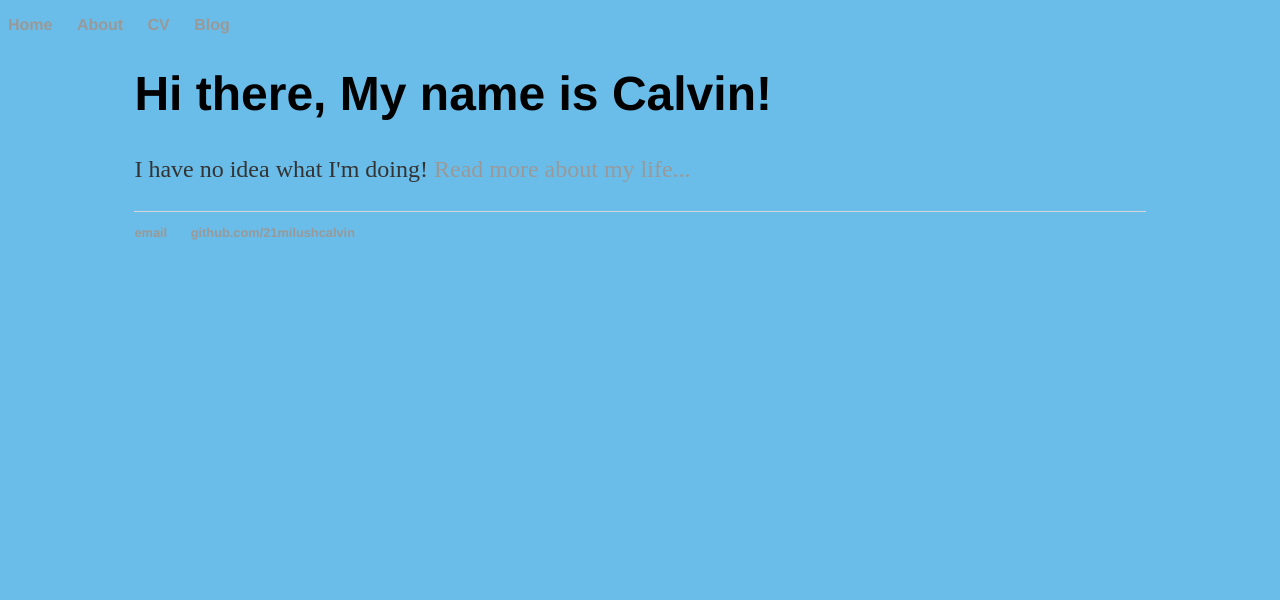
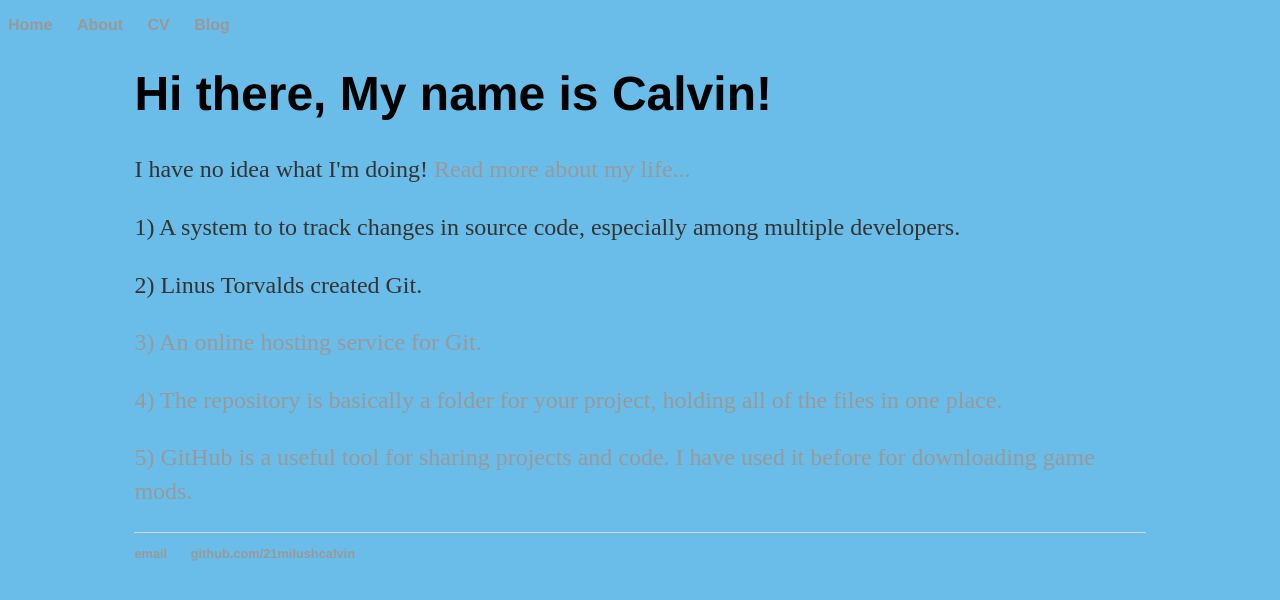
Before and after one commit to 21milushcalvin/21milushcalvin.github.io, a plain HTML site: page index.html in a window 1280 px wide. Drawn offline with Linux system fonts and the light colour scheme.

Commit message:
Update index.html

```diff
--- a/index.html
+++ b/index.html
@@ -20,6 +20,11 @@
 
         		<h1>Hi there, My name is Calvin!</h1>
 				<p>I have no idea what I'm doing! <a href="#">Read more about my life...</a></p>
+			<p>1) A system to to track changes in source code, especially among multiple developers.</a><p>
+			<p>2) Linus Torvalds created Git.<a/><p>
+			<p>3) An online hosting service for Git.<a/><p>
+			<p>4) The repository is basically a folder for your project, holding all of the files in one place.<a/><p>
+			<p>5) GitHub is a useful tool for sharing projects and code. I have used it before for downloading game mods.<a/><p>
 
 
 		<footer>
```
